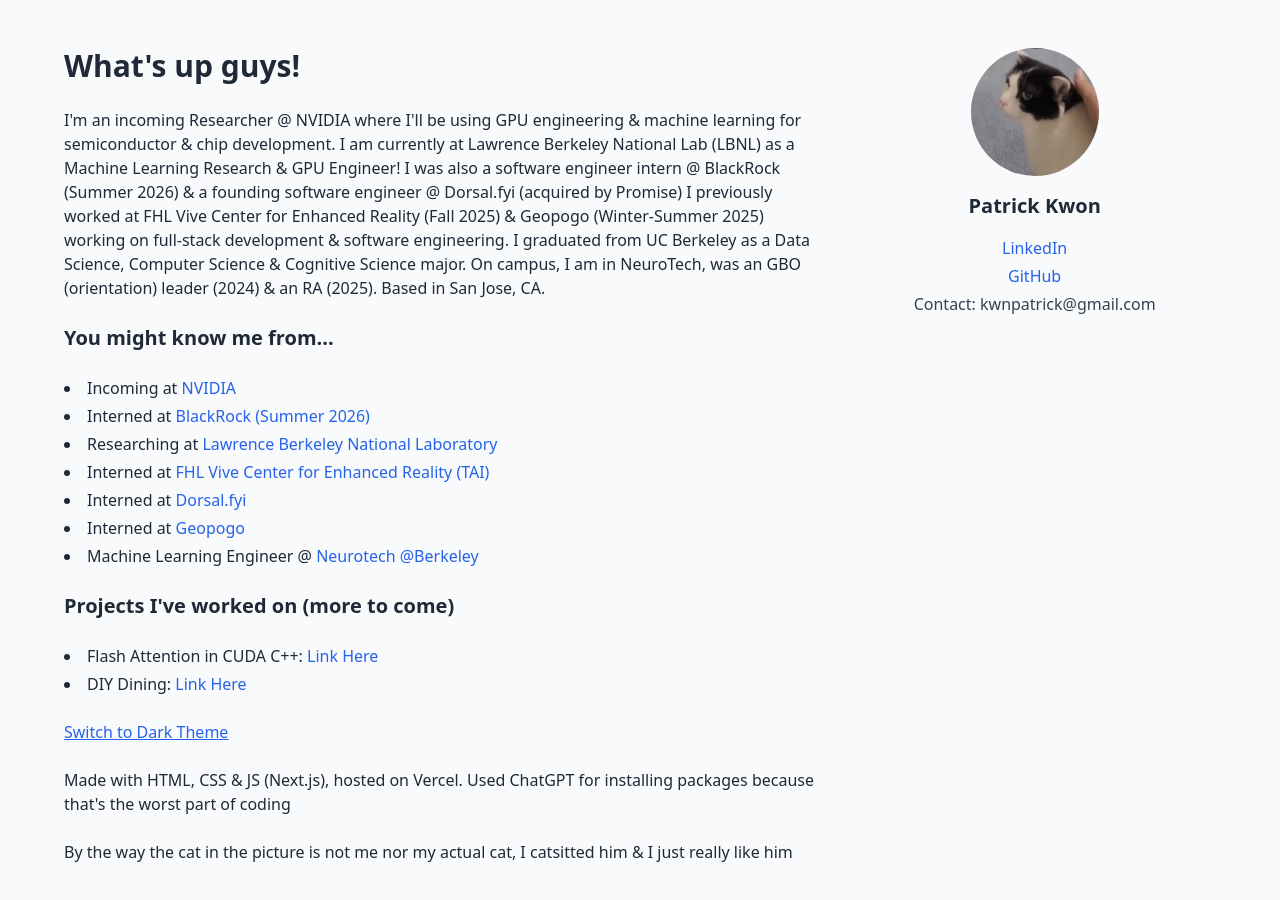
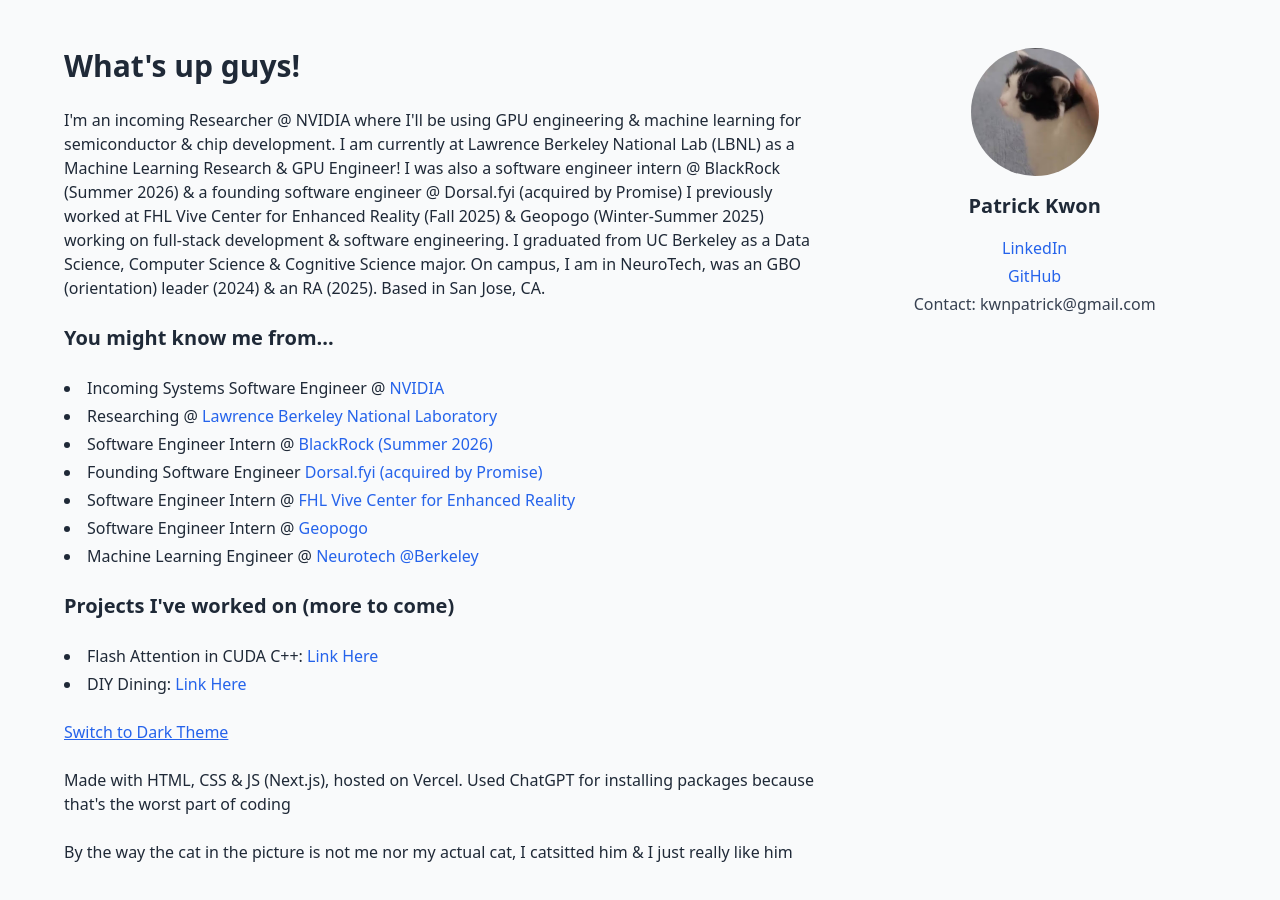
Before and after one commit to AugmentedMelon/personal-portfolio, a Next.js app: page / in a window 1280 px wide. Shown: the top 900 px of the page. Built offline with nearby package versions, Linux system fonts and the light colour scheme.

Commit message:
Update job titles and descriptions in index.js

```diff
--- a/pages/index.js
+++ b/pages/index.js
@@ -46,22 +46,22 @@ export default function Home() {
           <h2 className="text-xl font-semibold">You might know me from...</h2>
           <ul className="list-disc list-inside space-y-1">
             <li>
-              Incoming at <a href="https://www.nvidia.com/en-us/about-nvidia/#About%20Us" className="text-blue-600 hover:underline">NVIDIA </a>
+              Incoming Systems Software Engineer @ <a href="https://www.nvidia.com/en-us/about-nvidia/#About%20Us" className="text-blue-600 hover:underline">NVIDIA </a>
             </li>
             <li>
-              Interned at <a href="https://www.blackrock.com/us/financial-professionals/investments/products/managed-accounts" className="text-blue-600 hover:underline">BlackRock (Summer 2026)</a>
+              Researching @ <a href="https://qiangrouppage.lbl.gov/people" className="text-blue-600 hover:underline">Lawrence Berkeley National Laboratory</a>
             </li>
             <li>
-              Researching at <a href="https://qiangrouppage.lbl.gov/people" className="text-blue-600 hover:underline">Lawrence Berkeley National Laboratory</a>
+              Software Engineer Intern @ <a href="https://www.blackrock.com/us/financial-professionals/investments/products/managed-accounts" className="text-blue-600 hover:underline">BlackRock (Summer 2026)</a>
             </li>
             <li>
-              Interned at <a href="https://tai.berkeley.edu/" className="text-blue-600 hover:underline">FHL Vive Center for Enhanced Reality (TAI)</a>
+              Founding Software Engineer <a href="https://www.dorsal.fyi/" className="text-blue-600 hover:underline">Dorsal.fyi (acquired by Promise) </a>
             </li>
             <li>
-              Interned at <a href="https://www.dorsal.fyi/" className="text-blue-600 hover:underline">Dorsal.fyi</a>
+              Software Engineer Intern @ <a href="https://tai.berkeley.edu/" className="text-blue-600 hover:underline">FHL Vive Center for Enhanced Reality </a>
             </li>
             <li>
-              Interned at <a href="https://geopogo.com" className="text-blue-600 hover:underline">Geopogo</a>
+              Software Engineer Intern @ <a href="https://geopogo.com" className="text-blue-600 hover:underline">Geopogo </a>
             </li>
             <li>
               Machine Learning Engineer @ <a href="https://neurotech.studentorg.berkeley.edu/" className="text-blue-600 hover:underline">Neurotech @Berkeley</a>
```
